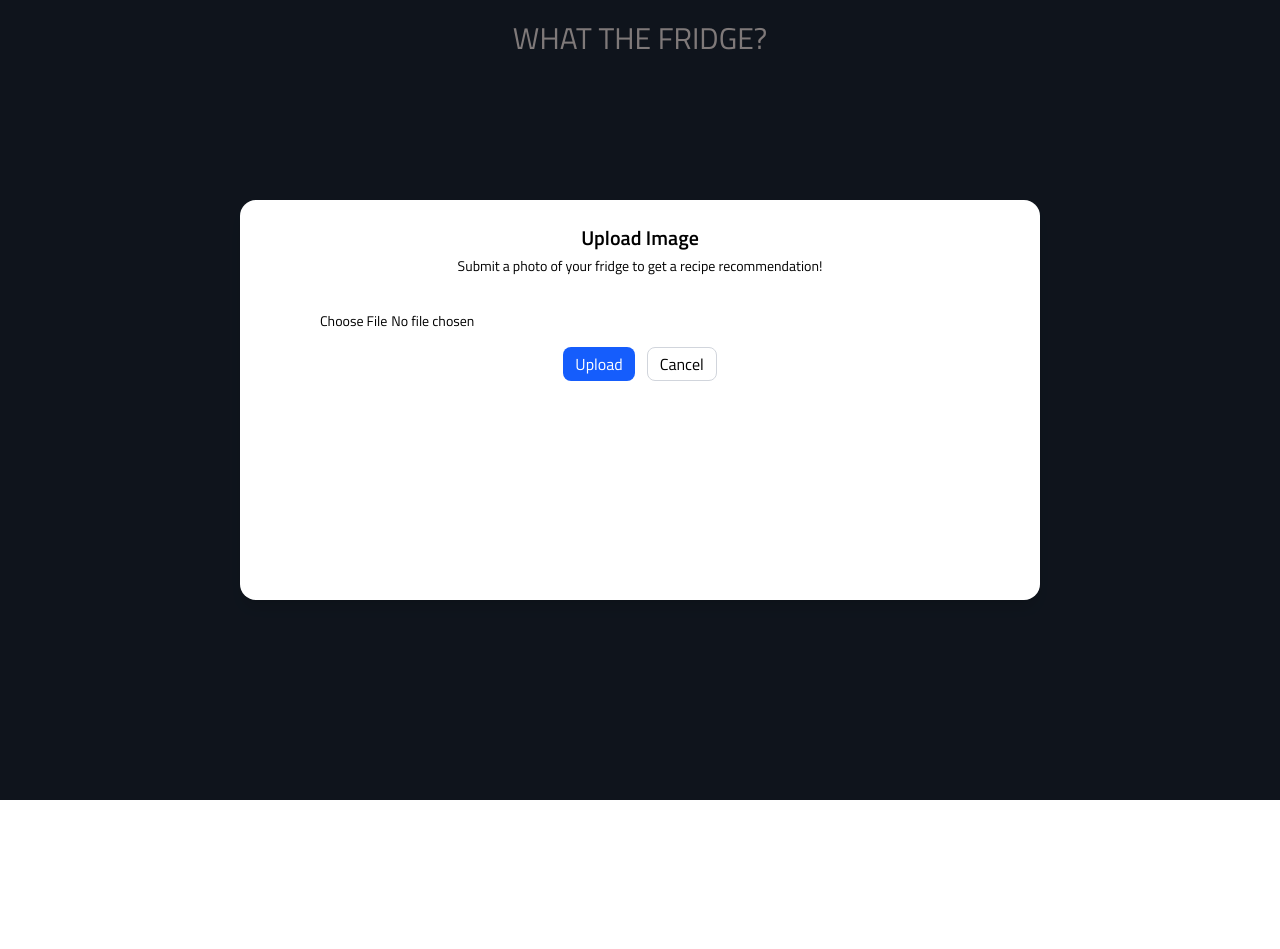
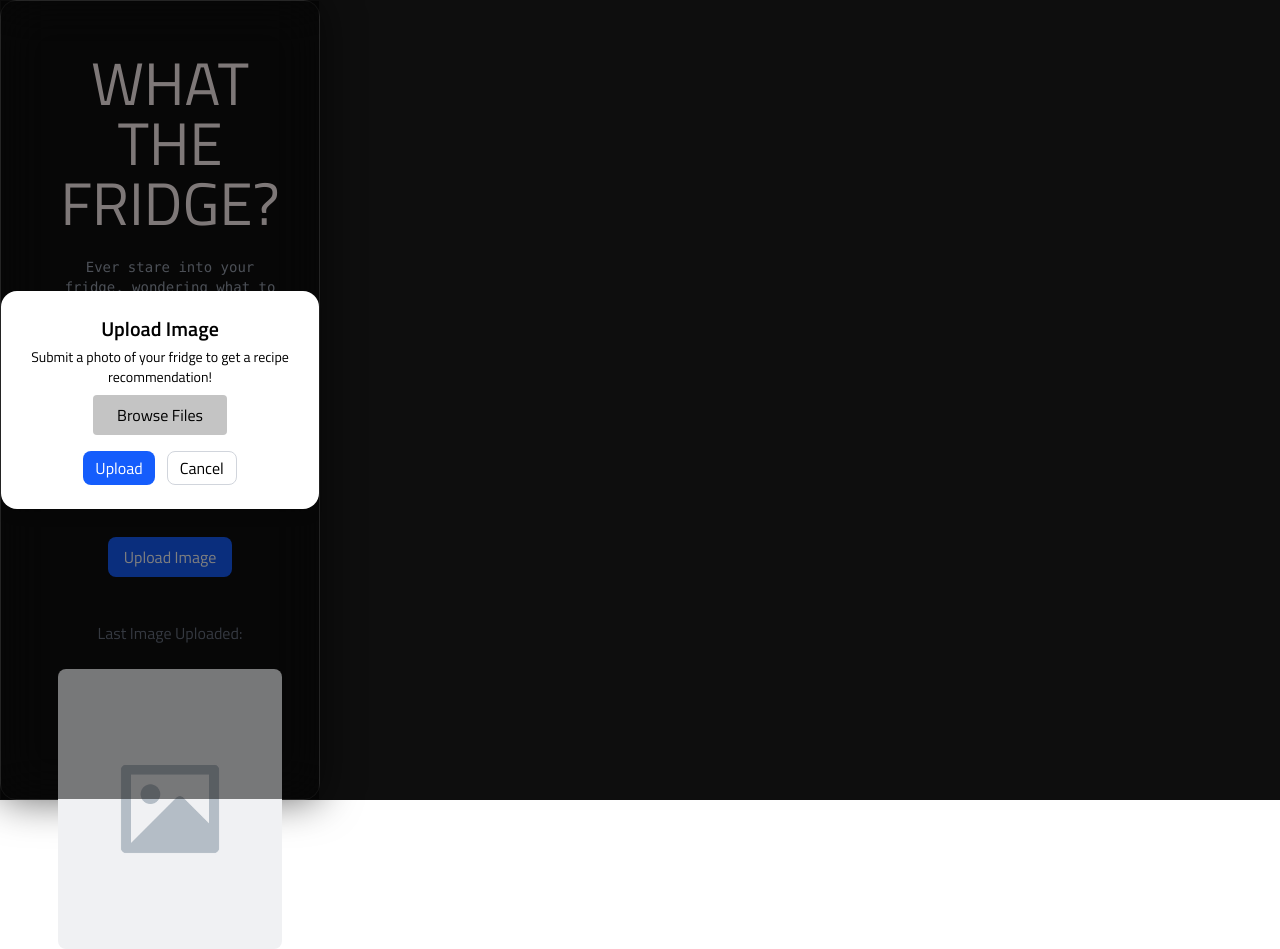
Before and after one commit to vannaFeng/Hack-Knight-Project, a React (Vite) app in the folder what-the-fridge/: page / in a window 1280 px wide. Both pictures are taken after a click on the button "Upload Image". Before the commit the page ends 800 px from the top, so only its background shows below. Built offline with nearby package versions, Linux system fonts and the light colour scheme.

Commit message:
frontend site update

```diff
--- a/what-the-fridge/index.html
+++ b/what-the-fridge/index.html
@@ -6,7 +6,6 @@
     <meta name="viewport" content="width=device-width, initial-scale=1.0" />
     <title>what-the-fridge</title>
     <link href="https://fonts.googleapis.com/css2?family=Titillium+Web:wght@300;400;600;700&display=swap" rel="stylesheet">
-</head>
   </head>
   <body>
     <div id="root"></div>
--- a/what-the-fridge/src/App.jsx
+++ b/what-the-fridge/src/App.jsx
@@ -5,6 +5,7 @@ function App() {
 
   const [isOpen, setIsOpen] = useState(false);
   const [image, setImage] = useState(null);
+  const [image2, setImage2] = useState(null);
   const [error, setError] = useState(false);
 
   const handleImageChange = (e) => {
@@ -17,18 +18,27 @@ function App() {
   };
 
   return (
-    <div className="bg-gray-800 h-screen w-screen">
-      <div className="flex justify-center align-middle">
-        <p className="text-3xl text-red-50 mt-5 font-titillium">WHAT THE FRIDGE?</p>
+    <div className="bg-[#0e0e0e] h-screen w-screen">
+      <div className="absolute inset-0 bg-gradient-radial from-[#3a3a3a] via-[#1a1a1a] to-[#0e0e0e] opacity-90 h-screen w-screen pointer-events-none"></div>
+      <div className="bg-/5 backdrop-blur-xl border border-white/10 rounded-2xl p-8 shadow-[0_0_40px_rgba(0,0,0,0.6)] w-1/4 h-full slide-fade-in" >
+        <div className="flex flex-col items-center justify-center ml-5 pr-0">
+            <p className="text-6xl text-red-50 mt-5 font-titillium mb-6 text-center">WHAT THE FRIDGE?</p>
 
-        <div className="fixed inset-0 flex items-center justify-center">
-          <button onClick={() => setIsOpen(true)} className="px-4 py-2 bg-blue-600 text-white rounded-lg hover:bg-blue-700">Upload Image</button>
+            <pre className="text-gray-400 text-sm whitespace-pre-wrap text-center mb-10">
+              Ever stare into your fridge, wondering what to cook for breakfast, lunch, dinner, or even just a snack?
+              <br/><br/>
+              No worries, snap a photo of your fridge, and we'll suggest recipes based on what you've got.
+              <br/><br/>
+              No stress, no guesswork.
+            </pre>
+
+            <button onClick={() => setIsOpen(true)} className="px-4 py-2 bg-blue-600 text-white rounded-lg hover:bg-blue-700 font-titillium hover:scale-110 transition-all duration-300">Upload Image</button>
 
             {isOpen && (
                 <div className="fixed inset-0 flex items-center justify-center bg-black/50 z-50 font-titillium ">
-                <div className="bg-white rounded-2xl p-6 shadow-lg w-200 h-100">
+                  <div className="bg-white rounded-2xl p-6 shadow-lg w-80">
                     <h2 className="text-xl font-semibold mb-1 text-center">Upload Image</h2>
-                  <p className="text-sm mb-8 text-center">Submit a photo of your fridge to get a recipe recommendation!</p>
+                    <p className="text-sm mb-2 text-center">Submit a photo of your fridge to get a recipe recommendation!</p>
 
                     {image && (
                     <img
@@ -39,14 +49,18 @@ function App() {
                     )}
 
                     <form action="/upload" method="post">
+                      <div className="flex justify-center align-center">
+                        <label htmlFor="img_input" className="mb-4 bg-neutral-900/25 px-6 py-2 rounded-sm hover:bg-neutral-900/50 hover:scale-110 transition-all duration-300">Browse Files</label>
+                      </div>
                       <input
                         type="file"
+                        id="img_input"
                         accept="image/*"
                         onChange={(e) => {
                           handleImageChange(e);
                           setError(false);
                         }}
-                      className="mb-4 text-sm w-full pl-14"
+                        className="hidden"
                       />
 
                       <div className="flex justify-center gap-3">
@@ -58,11 +72,12 @@ function App() {
                             }
                             else {
                               console.log("image sent")
+                              setImage2(image);
                               setIsOpen(false);
                               setImage(null);
                             }
                           }}
-                        className="px-3 py-1 rounded-lg bg-blue-600 text-white hover:bg-blue-700"
+                          className="px-3 py-1 rounded-lg bg-blue-600 text-white hover:bg-blue-700 hover:scale-110 transition-all duration-300"
                         >
                         Upload
                         </button>
@@ -72,7 +87,7 @@ function App() {
                           setImage(null);
                           setError(false);
                         }}
-                        className="px-3 py-1 rounded-lg border border-gray-300 hover:bg-gray-100">Cancel</button>
+                          className="px-3 py-1 rounded-lg border border-gray-300 hover:bg-gray-100 hover:scale-110 transition-all duration-300">Cancel</button>
 
                       </div>
 
@@ -86,8 +101,19 @@ function App() {
                   </div>
                 </div>
             )}
+
+            <div className="mt-5 font-titillium text-gray-500">
+              <p className="my-6 text-center">Last Image Uploaded:</p>
+
+              <img
+                id="bottom_image"
+                src={image2 ? image2 : "/assests/placeholder.jpg"}
+                alt="Preview"
+                className="w-full h-70 object-contain rounded-lg overflow-hidden hover:scale-110 transition-all duration-300"
+              />
             </div>
 
+          </div>
       </div>
     </div>
   )
--- a/what-the-fridge/src/style.css
+++ b/what-the-fridge/src/style.css
@@ -5,3 +5,18 @@
   font-weight: 400;
   font-style: normal;
 }
+
+@keyframes slideFadeIn {
+  0% {
+    transform: translateX(-100px);
+    opacity:0;
+  }
+  100% {
+    transform: translateX(0);
+    opacity:1;
+  }
+}
+
+.slide-fade-in {
+  animation: slideFadeIn 1s ease-out forwards;
+}
```
Also changed, not shown: what-the-fridge/public/assests/placeholder.jpg (added). Lines whose indentation alone changed are shown as unchanged.
